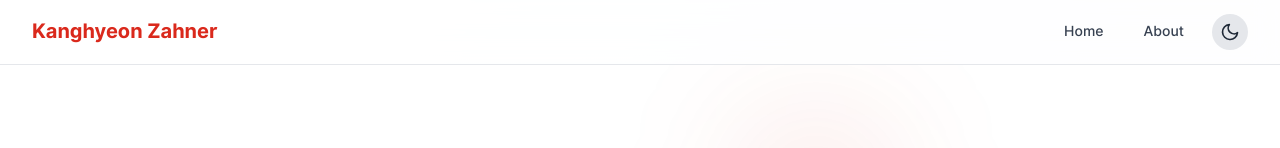
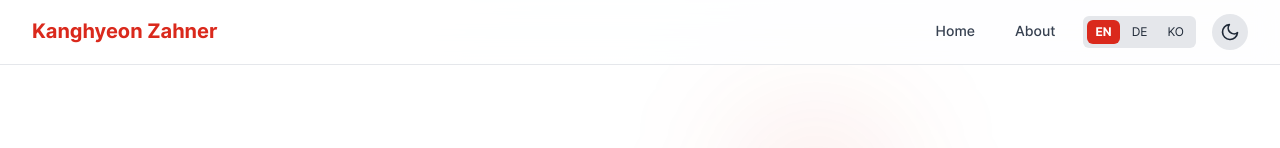
Before and after one commit to KAIST19/kzahner, a React (Vite) app: page / in a window 1280 px wide. Shown: the top 148 px of the page. Built offline with nearby package versions, Linux system fonts and the light colour scheme.

Commit message:
Add language toggle feature for English, German, and Korean

```diff
--- a/src/App.jsx
+++ b/src/App.jsx
@@ -1,6 +1,7 @@
 import React, { useEffect } from 'react';
 import AppRoutes from '@/routes/Routes';
 import { FiMail, FiPhone, FiMapPin } from 'react-icons/fi';
+import { LanguageProvider } from './contexts/LanguageContext';
 
 export default function App() {
   // Initialize theme based on saved preference
@@ -19,8 +20,10 @@ export default function App() {
   }, []);
 
   return (
-    <div className="min-h-screen bg-gradient-to-br from-lightbg-100 via-lightbg-200 to-lightbg-100 dark:from-darkbg-900 dark:via-darkbg-800 dark:to-darkbg-900">
-      <AppRoutes />
-    </div>
+    <LanguageProvider>
+      <div className="min-h-screen bg-gradient-to-br from-lightbg-100 via-lightbg-200 to-lightbg-100 dark:from-darkbg-900 dark:via-darkbg-800 dark:to-darkbg-900">
+        <AppRoutes />
+      </div>
+    </LanguageProvider>
   );
 }
--- /dev/null
+++ b/src/components/LanguageToggle.jsx
@@ -0,0 +1,54 @@
+import React, { useEffect, useState } from 'react';
+
+const LanguageToggle = () => {
+  const languages = [
+    { code: 'en', label: 'EN', fullName: 'English' },
+    { code: 'de', label: 'DE', fullName: 'Deutsch' },
+    { code: 'ko', label: 'KO', fullName: '한국어' }
+  ];
+
+  const [currentLang, setCurrentLang] = useState(() => {
+    // Check if user has a saved preference
+    if (typeof window !== 'undefined') {
+      const savedLang = localStorage.getItem('language');
+      // Return saved language or default to English
+      return savedLang || 'en';
+    }
+    return 'en';
+  });
+
+  // Apply language whenever it changes
+  useEffect(() => {
+    // Apply the language change immediately
+    document.documentElement.setAttribute('lang', currentLang);
+    localStorage.setItem('language', currentLang);
+
+    // Here you could load different translations based on language
+    // For now, we'll just save the preference
+  }, [currentLang]);
+
+  const changeLanguage = (langCode) => {
+    setCurrentLang(langCode);
+  };
+
+  return (
+    <div className="flex items-center space-x-1 px-1 py-1 rounded-md bg-gray-200 dark:bg-gray-800">
+      {languages.map((lang) => (
+        <button
+          key={lang.code}
+          onClick={() => changeLanguage(lang.code)}
+          className={`text-xs px-2 py-1 rounded-md focus:outline-none ${currentLang === lang.code
+            ? 'bg-[rgb(218,41,28)] text-white font-bold'
+            : 'text-gray-800 dark:text-gray-200 hover:bg-gray-300 dark:hover:bg-gray-700'
+            }`}
+          aria-label={`Switch to ${lang.fullName}`}
+          title={lang.fullName}
+        >
+          {lang.label}
+        </button>
+      ))}
+    </div>
+  );
+};
+
+export default LanguageToggle;
--- a/src/components/Navbar.jsx
+++ b/src/components/Navbar.jsx
@@ -1,6 +1,7 @@
 import React, { useState } from 'react';
 import { Link } from 'react-router-dom';
 import ThemeToggle from './ThemeToggle';
+import LanguageToggle from './LanguageToggle';
 
 export default function Navbar() {
   const [isMenuOpen, setIsMenuOpen] = useState(false);
@@ -38,11 +39,13 @@ export default function Navbar() {
             >
               About
             </Link>
+            <LanguageToggle />
             <ThemeToggle />
           </div>
 
           {/* Mobile menu button and theme toggle */}
           <div className="md:hidden flex items-center space-x-2">
+            <LanguageToggle />
             <ThemeToggle />
             <button
               onClick={() => setIsMenuOpen(!isMenuOpen)}
--- /dev/null
+++ b/src/contexts/LanguageContext.jsx
@@ -0,0 +1,70 @@
+import React, { createContext, useState, useContext, useEffect } from 'react';
+
+// Create the language context
+const LanguageContext = createContext();
+
+// English translations (default)
+const translations = {
+  en: {
+    // Home page
+    aiResearcher: "AI Researcher & Computer Science Student",
+    bio: "I hold a B.S. in Computer Science from KAIST, where I conducted research on the training & text generation of LLMs. Now based in Switzerland.",
+    learnAbout: "Learn About",
+    me: "Me",
+    discoverMore: "Discover more about my background, research interests, and projects.",
+    learnAboutMeBtn: "Learn About Me",
+  },
+  de: {
+    // Home page
+    aiResearcher: "KI-Forscher & Informatikstudent",
+    bio: "Ich besitze einen B.S. in Informatik von KAIST, wo ich an Training und Textgenerierung von LLMs forschte. Jetzt in der Schweiz ansässig.",
+    learnAbout: "Mehr über",
+    me: "mich",
+    discoverMore: "Erfahren Sie mehr über meinen Hintergrund, Forschungsinteressen und Projekte.",
+    learnAboutMeBtn: "Mehr über mich",
+  },
+  ko: {
+    // Home page
+    aiResearcher: "AI 연구원 & 컴퓨터 과학 학생",
+    bio: "KAIST에서 컴퓨터 과학 학사 학위를 받았으며, LLM의 학습 및 텍스트 생성에 관한 연구를 수행했습니다. 현재 스위스에 거주 중입니다.",
+    learnAbout: "나에 대해",
+    me: "더 알아보기",
+    discoverMore: "제 배경, 연구 관심사 및 프로젝트에 대해 자세히 알아보세요.",
+    learnAboutMeBtn: "나에 대해 더 알아보기",
+  }
+};
+
+export const LanguageProvider = ({ children }) => {
+  const [language, setLanguage] = useState(() => {
+    // Check if user has a saved preference
+    if (typeof window !== 'undefined') {
+      const savedLang = localStorage.getItem('language');
+      // Return saved language or default to English
+      return savedLang || 'en';
+    }
+    return 'en';
+  });
+
+  // Apply language whenever it changes
+  useEffect(() => {
+    document.documentElement.setAttribute('lang', language);
+    localStorage.setItem('language', language);
+  }, [language]);
+
+  const changeLanguage = (lang) => {
+    setLanguage(lang);
+  };
+
+  const t = (key) => {
+    return translations[language][key] || translations.en[key] || key;
+  };
+
+  return (
+    <LanguageContext.Provider value={{ language, changeLanguage, t }}>
+      {children}
+    </LanguageContext.Provider>
+  );
+};
+
+// Custom hook to use the language context
+export const useLanguage = () => useContext(LanguageContext);
--- a/src/pages/Home.jsx
+++ b/src/pages/Home.jsx
@@ -3,8 +3,11 @@ import { Link } from 'react-router-dom';
 import { motion } from 'framer-motion';
 import heroImage from '../assets/hero-image.png';
 import { FiGithub, FiLinkedin, FiMail, FiArrowRight } from 'react-icons/fi';
+import { useLanguage } from '../contexts/LanguageContext';
 
 export default function Home() {
+  const { t } = useLanguage();
+
   return (
     <div className="bg-white dark:bg-[rgb(15,15,15)] text-gray-900 dark:text-white min-h-screen transition-colors duration-200">
       <div className="container mx-auto px-4 py-20">
@@ -16,10 +19,10 @@ export default function Home() {
             transition={{ duration: 0.6 }}
             className="lg:w-1/2"
           >
-            <h4 className="text-[rgb(218,41,28)] font-medium mb-2">AI Researcher & Computer Science Student</h4>
+            <h4 className="text-[rgb(218,41,28)] font-medium mb-2">{t('aiResearcher')}</h4>
             <h1 className="text-5xl md:text-6xl font-bold mb-6">Kanghyeon Zahner</h1>
             <p className="text-xl text-gray-700 dark:text-gray-300 mb-8 leading-relaxed">
-              I hold a B.S. in Computer Science from KAIST, where I conducted research on the training & text generation of LLMs. Now based in Switzerland.
+              {t('bio')}
             </p>
 
             <div className="flex gap-5 mb-8">
@@ -75,16 +78,16 @@ export default function Home() {
           transition={{ duration: 0.5, delay: 0.6 }}
           className="text-center max-w-3xl mx-auto my-24"
         >
-          <h2 className="text-3xl font-bold mb-6">Learn About <span className="text-[rgb(218,41,28)]">Me</span></h2>
+          <h2 className="text-3xl font-bold mb-6">{t('learnAbout')} <span className="text-[rgb(218,41,28)]">{t('me')}</span></h2>
           <p className="text-xl text-gray-700 dark:text-gray-300 mb-8">
-            Discover more about my background, research interests, and projects.
+            {t('discoverMore')}
           </p>
           <motion.button
             whileHover={{ scale: 1.05 }}
             className="bg-[rgb(218,41,28)] hover:bg-[rgb(198,31,18)] text-white px-8 py-4 rounded-lg font-medium inline-flex items-center gap-2"
           >
             <Link to="/about" className="flex items-center gap-2">
-              Learn About Me <FiArrowRight />
+              {t('learnAboutMeBtn')} <FiArrowRight />
             </Link>
           </motion.button>
         </motion.div>
```
